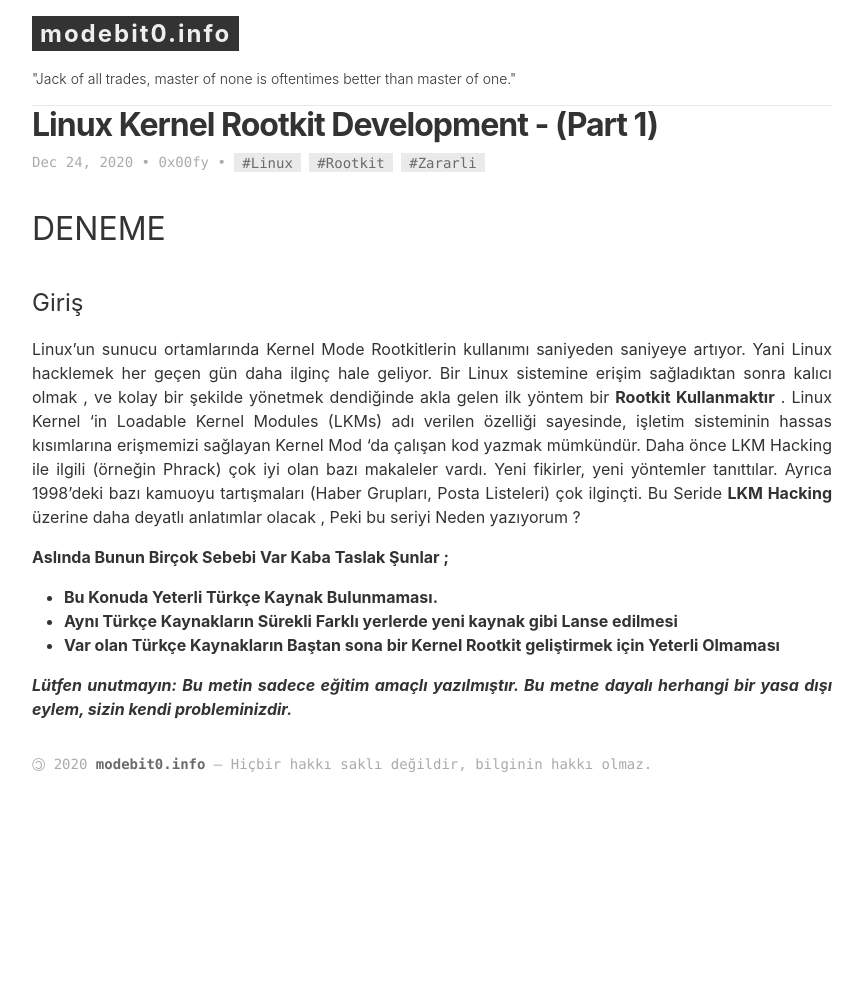
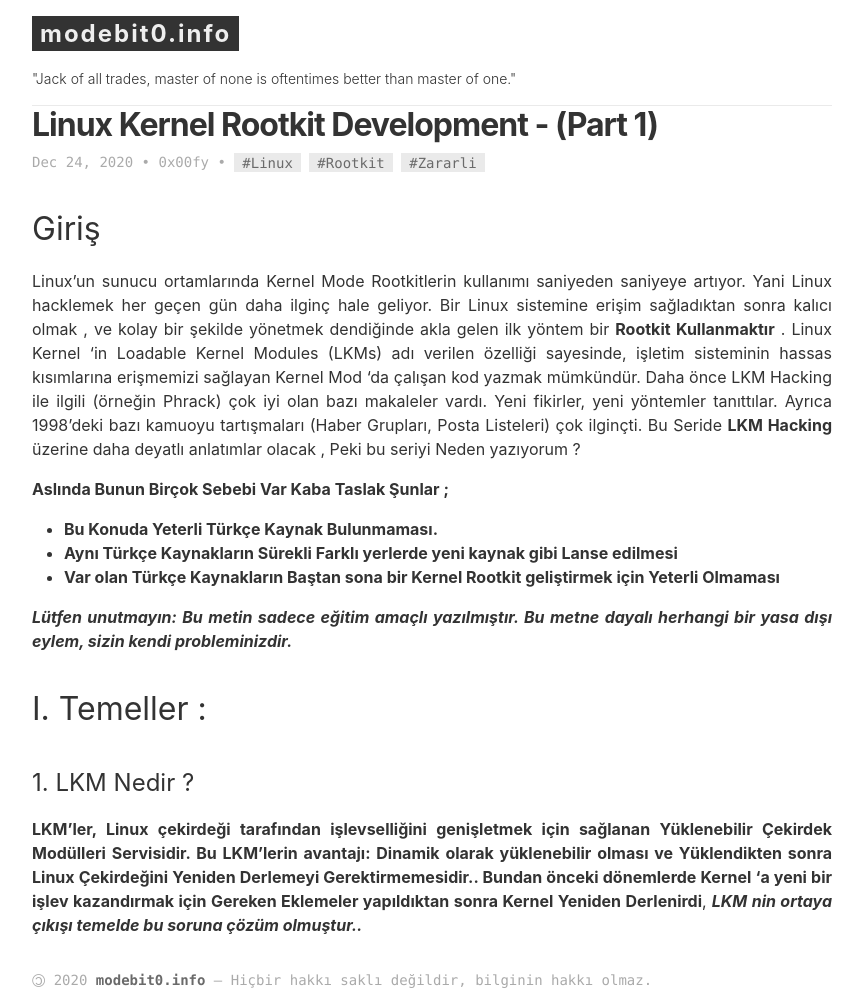
Before and after one commit to onkagitci/onkagitci, a Jekyll site: the page built from _posts/2020-12-24-Linux-Kernel-Rootkit-Development-(Part-1).md, in a window 1280 px wide. Shown: the whole page, without its empty margins (8-871 px from the left). Built offline with Jekyll 4.4.1, drawn with Linux system fonts in a browser that asks for light colours; before the commit the page ends 900 px from its top, so only the background shows below that.

Commit message:
Update 2020-12-24-Linux-Kernel-Rootkit-Development-(Part-1).md

```diff
--- a/_posts/2020-12-24-Linux-Kernel-Rootkit-Development-(Part-1).md
+++ b/_posts/2020-12-24-Linux-Kernel-Rootkit-Development-(Part-1).md
@@ -4,8 +4,8 @@ layout: post
 tags: [Linux,Rootkit,Zararli]
 author: 0x00fy
 ---
-# DENEME
-### Giriş
+
+# Giriş
 
 Linux'un sunucu ortamlarında Kernel Mode Rootkitlerin kullanımı saniyeden saniyeye artıyor. Yani Linux hacklemek her geçen gün daha ilginç hale geliyor. Bir Linux sistemine erişim sağladıktan sonra kalıcı olmak , ve kolay bir şekilde yönetmek dendiğinde akla gelen ilk yöntem bir **Rootkit Kullanmaktır** . Linux Kernel 'in Loadable Kernel Modules (LKMs) adı verilen özelliği sayesinde, işletim sisteminin hassas kısımlarına erişmemizi sağlayan Kernel Mod 'da çalışan kod yazmak mümkündür. Daha önce LKM Hacking ile ilgili (örneğin Phrack) çok iyi olan bazı makaleler vardı. Yeni fikirler, yeni yöntemler tanıttılar. Ayrıca 1998'deki bazı kamuoyu tartışmaları (Haber Grupları, Posta Listeleri) çok ilginçti.
 Bu Seride **LKM Hacking** üzerine daha deyatlı anlatımlar olacak , Peki bu seriyi Neden yazıyorum ?
@@ -17,3 +17,9 @@ Bu Seride **LKM Hacking** üzerine daha deyatlı anlatımlar olacak , Peki bu se
 * **Var olan Türkçe Kaynakların Baştan sona bir Kernel Rootkit geliştirmek için Yeterli Olmaması**
 
 ***Lütfen unutmayın: Bu metin sadece eğitim amaçlı yazılmıştır. Bu metne dayalı herhangi bir yasa dışı eylem, sizin kendi probleminizdir.***
+
+# I. Temeller :
+
+### 1. LKM Nedir ?
+
+  **LKM'ler, Linux çekirdeği tarafından işlevselliğini genişletmek için sağlanan Yüklenebilir Çekirdek Modülleri Servisidir. Bu LKM'lerin avantajı: Dinamik olarak yüklenebilir olması ve Yüklendikten sonra Linux Çekirdeğini Yeniden Derlemeyi Gerektirmemesidir.. Bundan önceki dönemlerde Kernel 'a yeni bir işlev kazandırmak için Gereken Eklemeler yapıldıktan sonra Kernel Yeniden Derlenirdi**, ***LKM nin ortaya çıkışı temelde bu soruna çözüm olmuştur..***
```
